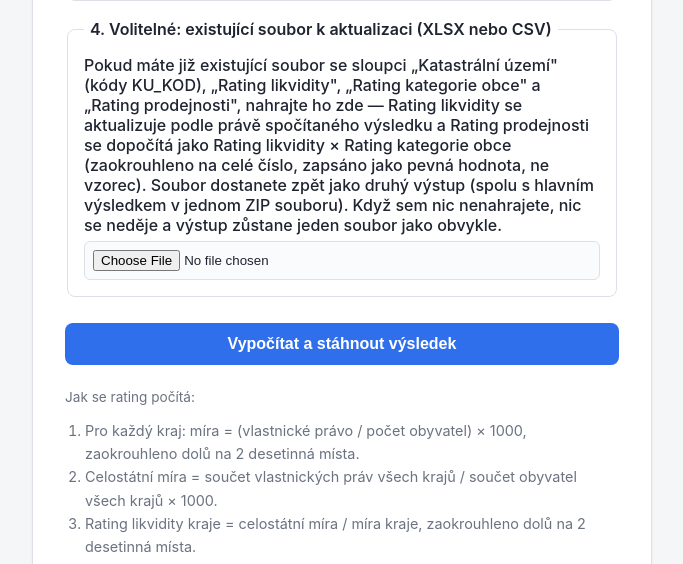
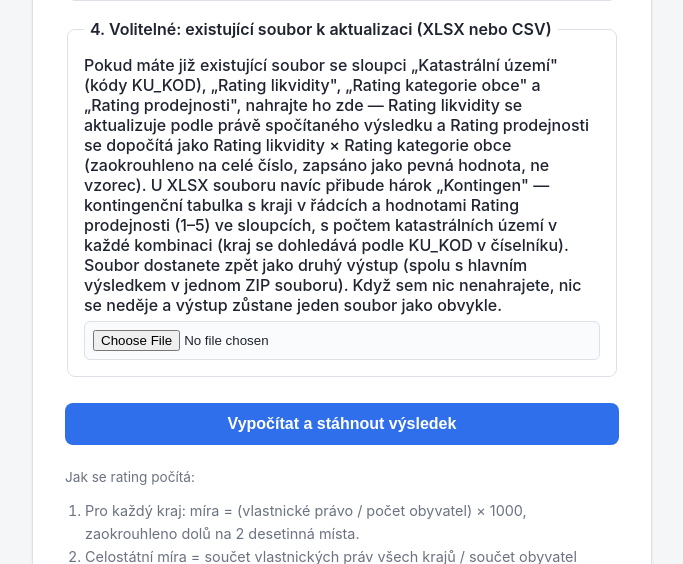
Before and after one commit to koym00/Rating_likvidity, a Flask app: page / in a window 1280 px wide. Shown: the part 873-1437 px from the top of the page, without its empty margins (298-981 px from the left). Run offline with Flask 3, Linux system fonts and the light colour scheme.

Commit message:
Document Kontingen pivot sheet in the update-file field description

```diff
--- a/main/templates/index.html
+++ b/main/templates/index.html
@@ -206,9 +206,12 @@
                 „Rating likvidity", „Rating kategorie obce" a „Rating prodejnosti", nahrajte ho
                 zde — Rating likvidity se aktualizuje podle právě spočítaného výsledku a Rating
                 prodejnosti se dopočítá jako Rating likvidity × Rating kategorie obce (zaokrouhleno
-                na celé číslo, zapsáno jako pevná hodnota, ne vzorec). Soubor dostanete zpět jako
-                druhý výstup (spolu s hlavním výsledkem v jednom ZIP souboru). Když sem nic
-                nenahrajete, nic se neděje a výstup zůstane jeden soubor jako obvykle.
+                na celé číslo, zapsáno jako pevná hodnota, ne vzorec). U XLSX souboru navíc přibude
+                hárok „Kontingen" — kontingenční tabulka s kraji v řádcích a hodnotami Rating
+                prodejnosti (1–5) ve sloupcích, s počtem katastrálních území v každé kombinaci
+                (kraj se dohledává podle KU_KOD v číselníku). Soubor dostanete zpět jako druhý
+                výstup (spolu s hlavním výsledkem v jednom ZIP souboru). Když sem nic nenahrajete,
+                nic se neděje a výstup zůstane jeden soubor jako obvykle.
             </label>
             <input type="file" id="aktualizace" name="aktualizace" accept=".csv,.xlsx,.xlsm">
         </fieldset>
```
